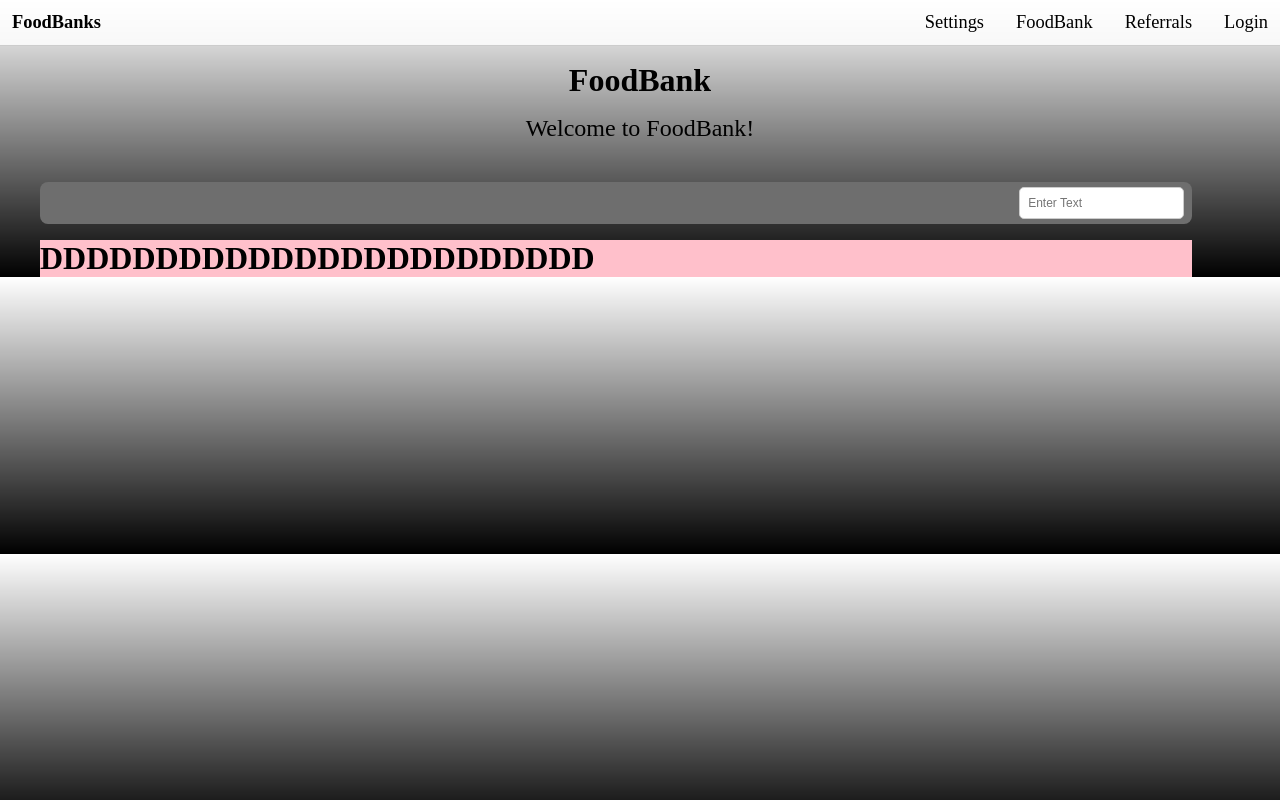
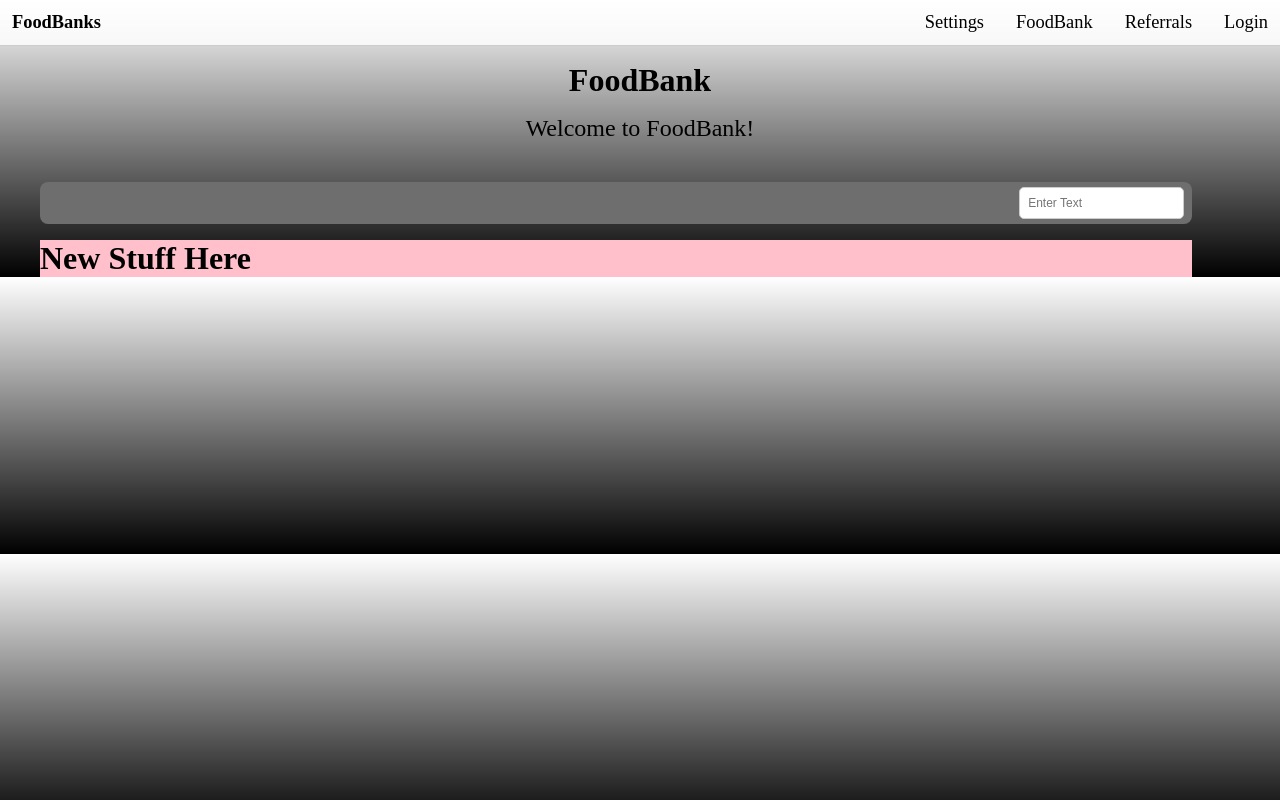
Before and after one commit to BNUFoodBank/foodbankweb, a Next.js app: page /FoodBank in a window 1280 px wide. Built offline with nearby package versions, Linux system fonts and the light colour scheme.

Commit message:
Update page.tsx

```diff
--- a/src/app/FoodBank/page.tsx
+++ b/src/app/FoodBank/page.tsx
@@ -1,5 +1,5 @@
 import React from 'react';
-import styles from '../Referrals/page.module.css';
+import styles from '../FoodBank/page.module.css';
 import {redirect} from 'next/navigation';
 import Navbar from "@/components/Navigation/Navbar";
 import Underline from "@/components/Home/Underline";
@@ -37,9 +37,19 @@ const FoodBank: React.FC = () => {
 
 
                 <div className={styles.SearchBox}>
-                DDDDDDDDDDDDDDDDDDDDDDDD
+                New Stuff Here
                 </div>
             </div></div>
+
+            {/*
+
+            Add Entrance Instuctions
+            Add Location
+            Add List of what they have and need
+            Add function to request food
+
+             */}
+
         </div>
     );
 };
```
